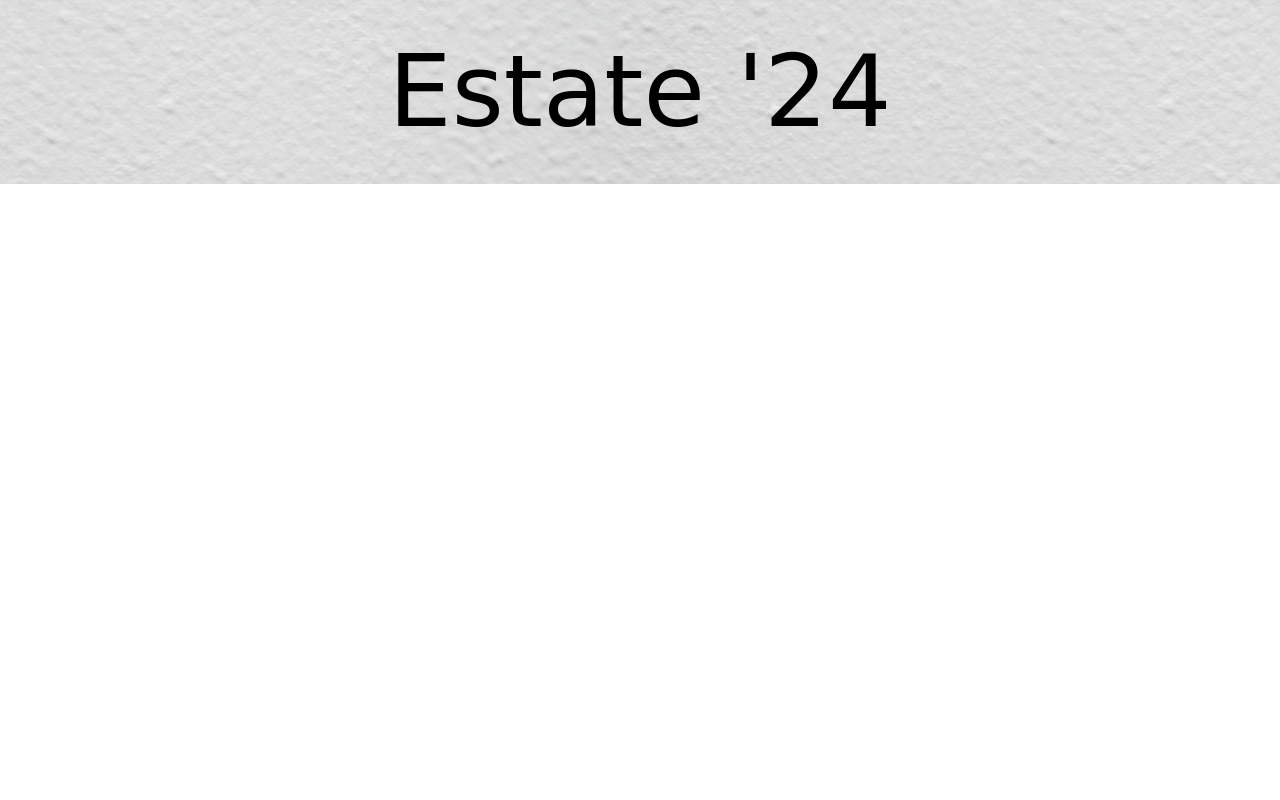
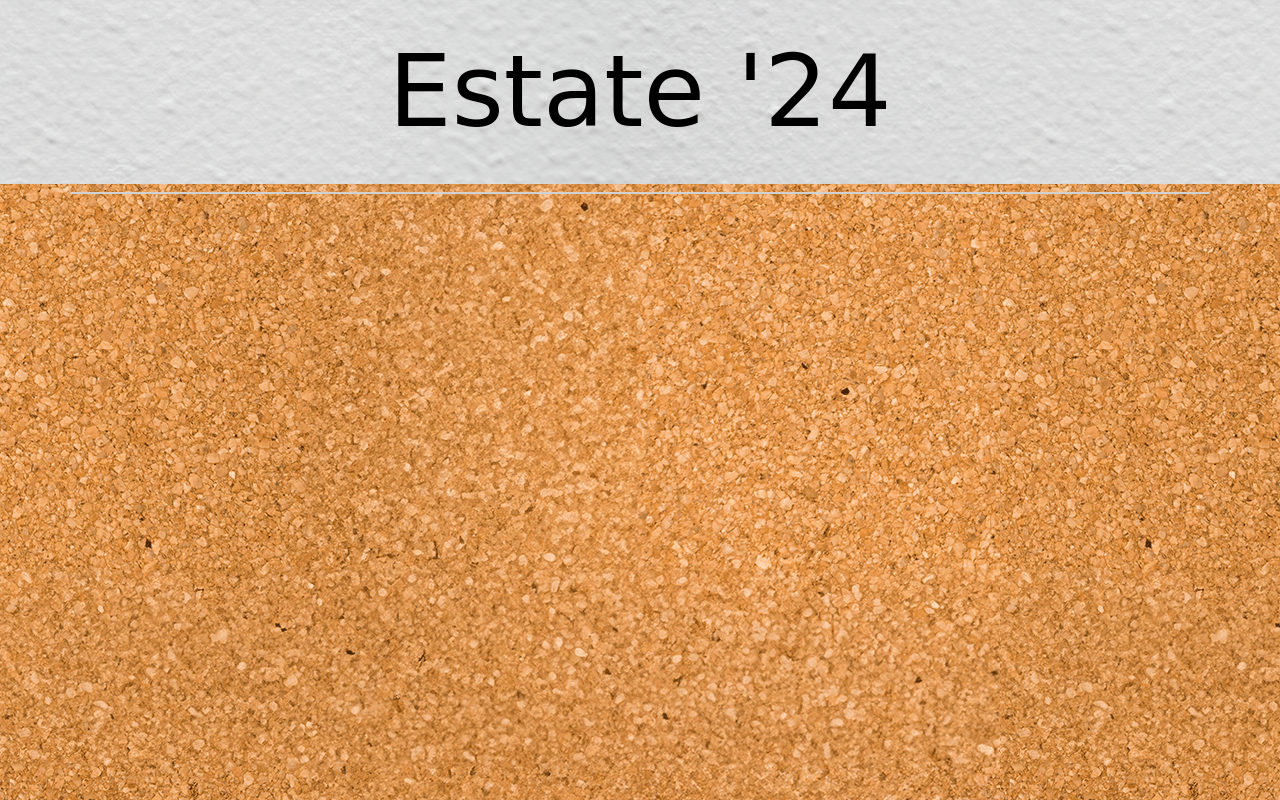
Before and after one commit to dariopalmesi/js-photo-blog, a plain HTML site: page index.html in a window 1280 px wide. Drawn offline with nearby package versions, Linux system fonts and the light colour scheme; a web font is replaced by a local one.

Commit message:
upgrade commit

```diff
--- a/assets/style.css
+++ b/assets/style.css
@@ -8,3 +8,6 @@ header {
         padding-bottom: 2rem;
     }
 }
+body{
+    background-image: url(./img/cork.png);
+}
--- a/index.html
+++ b/index.html
@@ -10,7 +10,8 @@
         href="https://fonts.googleapis.com/css2?family=Edu+TAS+Beginner:wght@400..700&family=Sometype+Mono:ital,wght@0,400..700;1,400..700&display=swap"
         rel="stylesheet">
     <link rel="stylesheet" href="./assets/style.css">
-    <link href="https://cdn.jsdelivr.net/npm/bootstrap@5.3.3/dist/css/bootstrap.min.css" rel="stylesheet" integrity="sha384-QWTKZyjpPEjISv5WaRU9OFeRpok6YctnYmDr5pNlyT2bRjXh0JMhjY6hW+ALEwIH" crossorigin="anonymous">
+    <link href="https://cdn.jsdelivr.net/npm/bootstrap@5.3.3/dist/css/bootstrap.min.css" rel="stylesheet"
+        integrity="sha384-QWTKZyjpPEjISv5WaRU9OFeRpok6YctnYmDr5pNlyT2bRjXh0JMhjY6hW+ALEwIH" crossorigin="anonymous">
 
     <title>Estate '24</title>
 </head>
@@ -20,7 +21,15 @@
     <header>
         <h1 class="text-center">Estate '24</h1>
     </header>
-    <main></main>
+    <main>
+         <div class="container">
+            <div class="row">
+                <div class="card">
+
+                </div>
+            </div>
+        </div>
+    </main>
 
     <script src="./assets/main.js"></script>
 </body>
```
